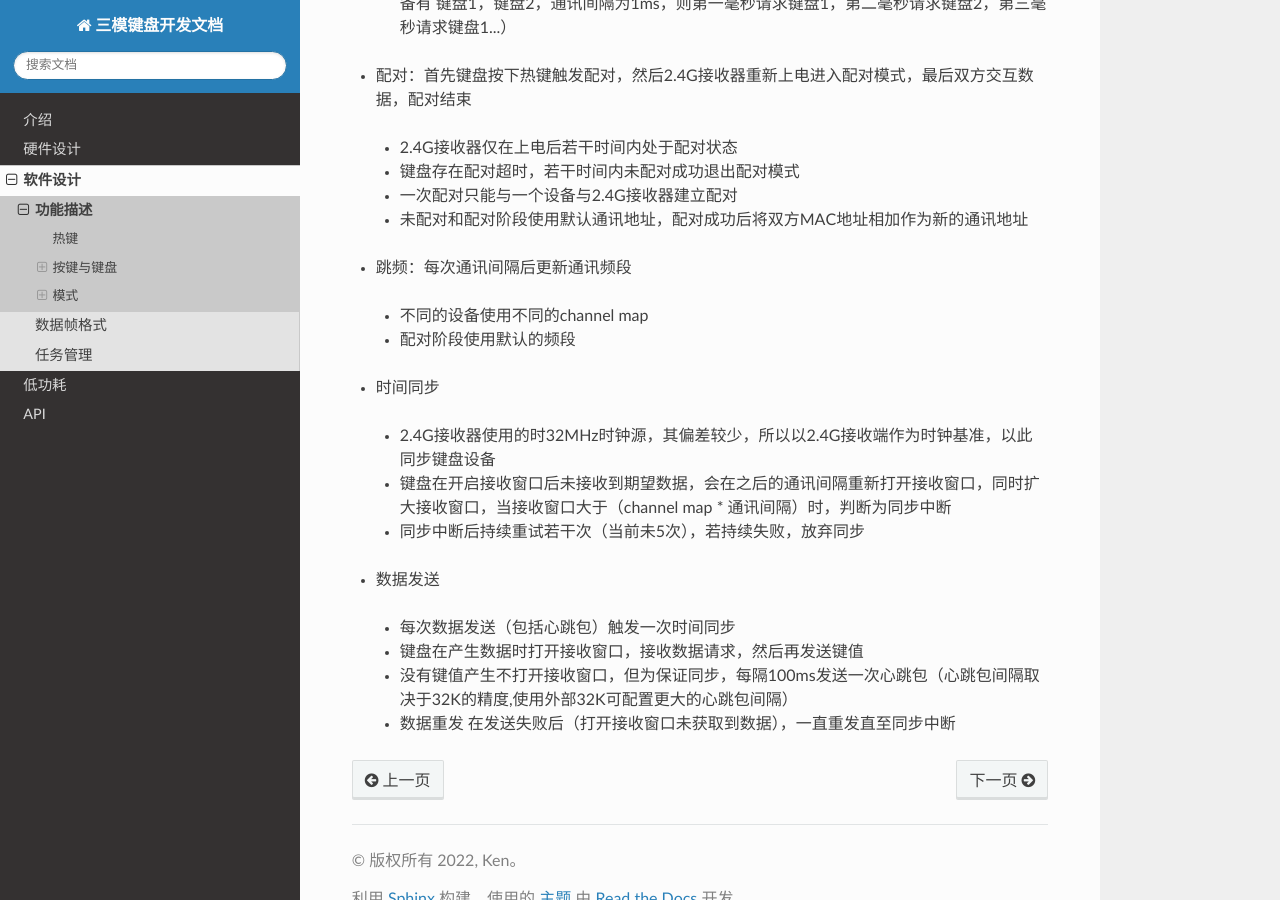
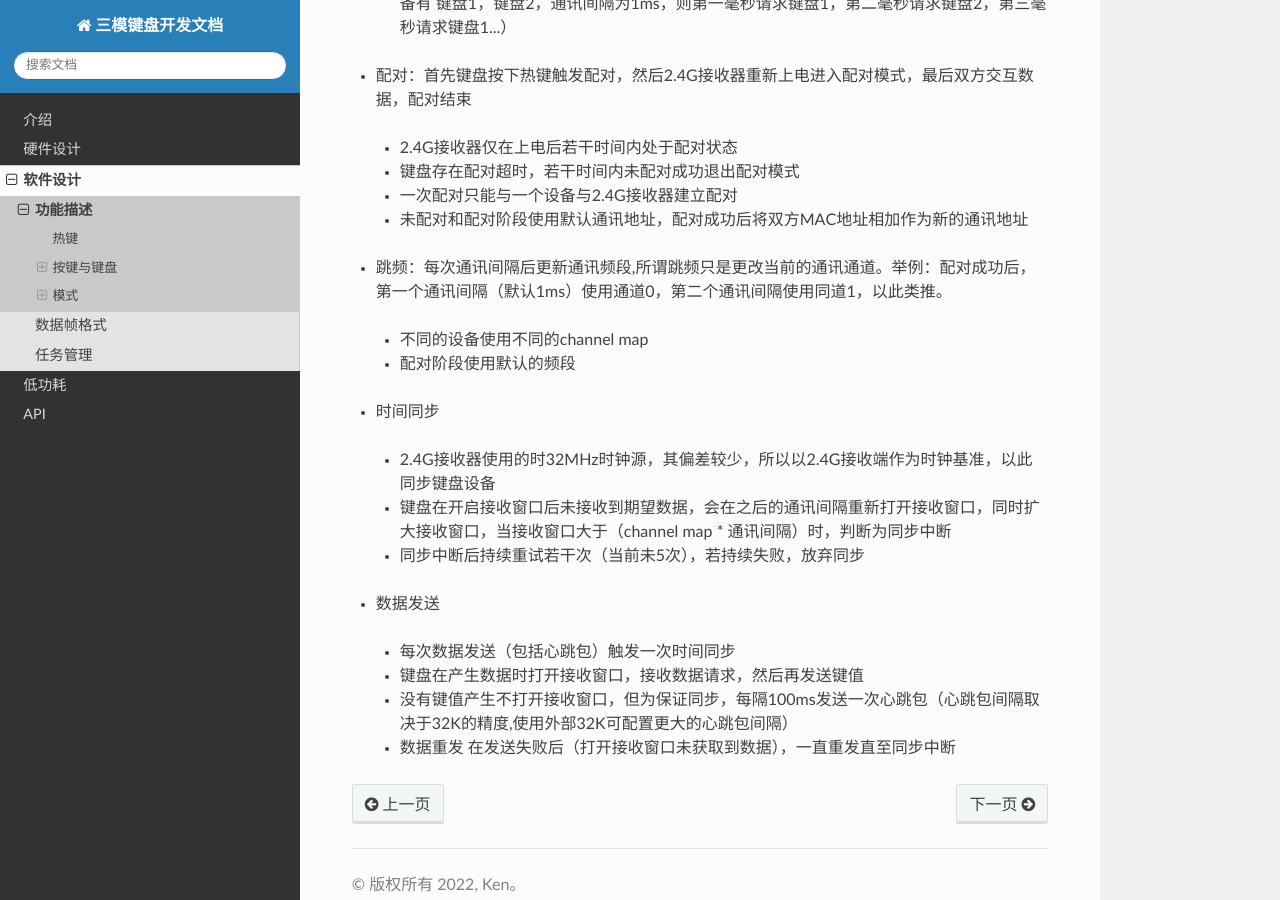
Before and after one commit to zerosensei/doc_3modekbd, a Sphinx documentation site: the page built from doc/source/firmware/function.rst, in a window 1280 px wide and 900 px high, scrolled down 2026 px. Built offline with Sphinx 7.4.7 and the Read the Docs theme 2.0.0, drawn with Linux system fonts in a browser that asks for light colours.

Commit message:
Update function.rst

```diff
--- a/doc/source/firmware/function.rst
+++ b/doc/source/firmware/function.rst
@@ -104,7 +104,7 @@ USB模式
  - 一次配对只能与一个设备与2.4G接收器建立配对
  - 未配对和配对阶段使用默认通讯地址，配对成功后将双方MAC地址相加作为新的通讯地址
 
-- 跳频：每次通讯间隔后更新通讯频段
+- 跳频：每次通讯间隔后更新通讯频段,所谓跳频只是更改当前的通讯通道。举例：配对成功后，第一个通讯间隔（默认1ms）使用通道0，第二个通讯间隔使用同道1，以此类推。
 
  - 不同的设备使用不同的channel map
  - 配对阶段使用默认的频段
```
